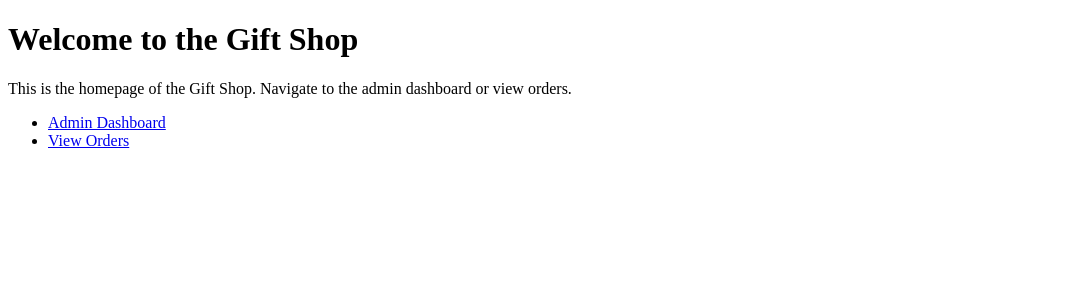
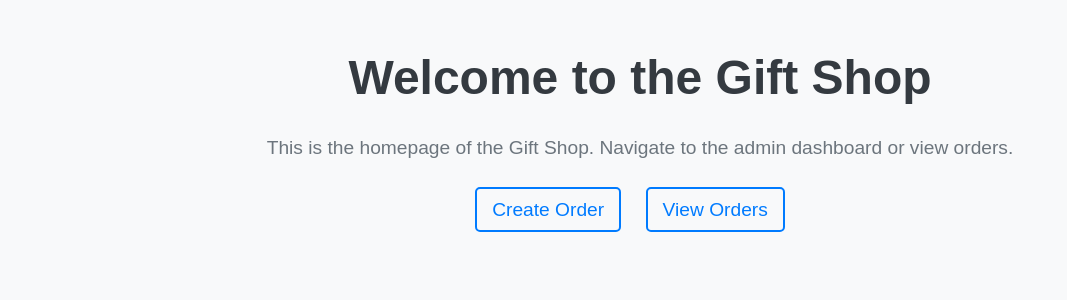
Before and after one commit to jayaprakash-shanmugam/giftshopbilling, a Flask app: page / in a window 1280 px wide. Shown: the top 300 px of the page, without its empty margins (0-1067 px from the left). Run offline with Flask 2, Linux system fonts and the light colour scheme.

Commit message:
updated code

```diff
--- a/app.py
+++ b/app.py
@@ -17,6 +17,7 @@ def index():
 
 @app.route('/create_order', methods=['GET', 'POST'])
 def create_order():
+    print(request.method)
     if request.method == 'POST':
         # Process form data and insert into MongoDB
         customer_name = request.form['customer_name']
--- /dev/null
+++ b/static/index-style.css
@@ -0,0 +1,57 @@
+/* static/index-style.css */
+
+body {
+    font-family: 'Arial', sans-serif;
+    background-color: #f8f9fa;
+    margin: 0;
+    padding: 0;
+    text-align: center;
+}
+
+h1 {
+    color: #343a40;
+    margin-top: 50px;
+    font-size: 3em;
+}
+
+p {
+    color: #6c757d;
+    font-size: 1.2em;
+    margin-bottom: 30px;
+}
+
+ul {
+    list-style: none;
+    padding: 0;
+    margin-top: 40px;
+}
+
+li {
+    display: inline-block;
+    margin-right: 20px;
+}
+
+a {
+    text-decoration: none;
+    color: #007bff;
+    font-size: 1.2em;
+    padding: 10px 15px;
+    border: 2px solid #007bff;
+    border-radius: 5px;
+    transition: background-color 0.3s, color 0.3s;
+}
+
+a:hover {
+    background-color: #007bff;
+    color: #fff;
+}
+
+.container {
+    max-width: 800px;
+    margin: 20px auto;
+    padding: 20px;
+    background-color: #fff;
+    box-shadow: 0 0 10px rgba(0, 0, 0, 0.1);
+}
+
+/* Additional styles for a better visual appeal */
--- a/templates/index.html
+++ b/templates/index.html
@@ -1,15 +1,18 @@
+<!-- index.html -->
+
 <!DOCTYPE html>
 <html lang="en">
 <head>
     <meta charset="UTF-8">
     <meta name="viewport" content="width=device-width, initial-scale=1.0">
+    <link rel="stylesheet" href="{{ url_for('static', filename='index-style.css') }}">
     <title>Gift Shop</title>
 </head>
 <body>
     <h1>Welcome to the Gift Shop</h1>
     <p>This is the homepage of the Gift Shop. Navigate to the admin dashboard or view orders.</p>
     <ul>
-        <li><a href="{{ url_for('admin_dashboard') }}">Admin Dashboard</a></li>
+        <li><a href="{{ url_for('create_order') }}">Create Order</a></li>
         <li><a href="{{ url_for('view_orders') }}">View Orders</a></li>
     </ul>
 </body>
--- a/templates/view_orders.html
+++ b/templates/view_orders.html
@@ -9,7 +9,7 @@
 <body>
     <div class="container">
         <h1>View Orders</h1>
-        <form method="post" action="{{ url_for('view_orders') }}">
+        <form method="post">
             {% for order in orders %}
             <div class="order-card">
                 <div class="order-info">
```
Also changed, not shown: templates/admin_dashboard.html (deleted, +0 -56 lines), templates/create_order.html (added, +56 -0 lines), static/style.css (indentation only), vercel.json (deleted).
